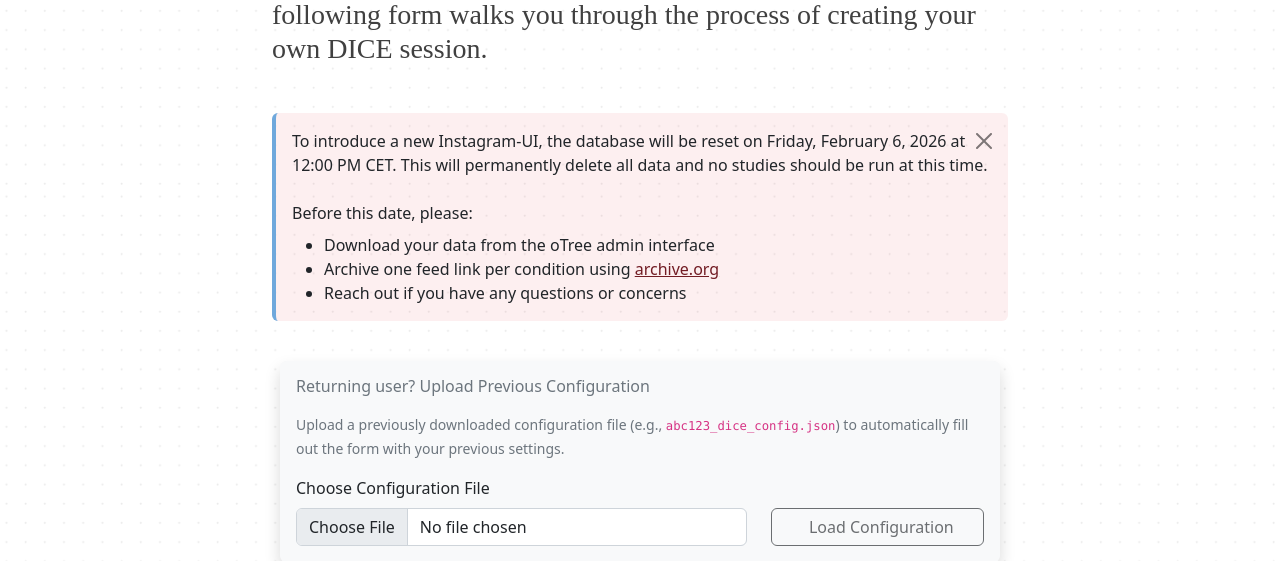
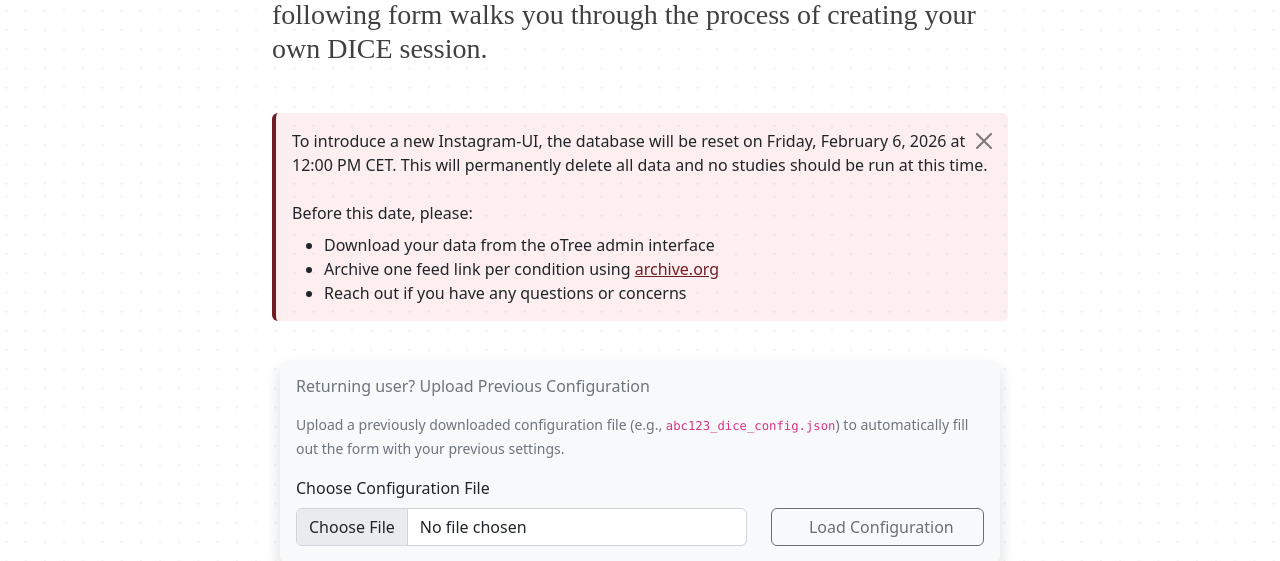
Before and after one commit to Howquez/oFeeds-config, a Flask app: page / in a window 1280 px wide. Shown: the part 1195-1756 px from the top of the page. Run offline with Flask 3, Linux system fonts and the light colour scheme; some libraries are stand-ins or nearby versions; some web fonts are replaced.

Commit message:
update warning's color scheme

```diff
--- a/templates/index.html
+++ b/templates/index.html
@@ -71,7 +71,7 @@
                 </h3>
 
                 <!-- Database Reset Warning -->
-                <div class="alert alert-dismissible fade show mt-5 mb-0" role="alert" style="background-color: rgba(220, 53, 69, 0.08); border-left: 4px solid #6fa8dc; border-right: none; border-top: none; border-bottom: none; padding: 1rem;">
+                <div class="alert alert-dismissible fade show mt-5 mb-0" role="alert" style="background-color: rgba(220, 53, 69, 0.08); border-left: 4px solid #721c24; border-right: none; border-top: none; border-bottom: none; padding: 1rem;">
                     <button type="button" class="btn-close" data-bs-dismiss="alert" aria-label="Close"></button>
                     <div style="text-align: left;">
                         To introduce a new Instagram-UI, the database will be reset on Friday, February 6, 2026 at 12:00 PM CET. This will permanently delete all data and no studies should be run at this time.
```
